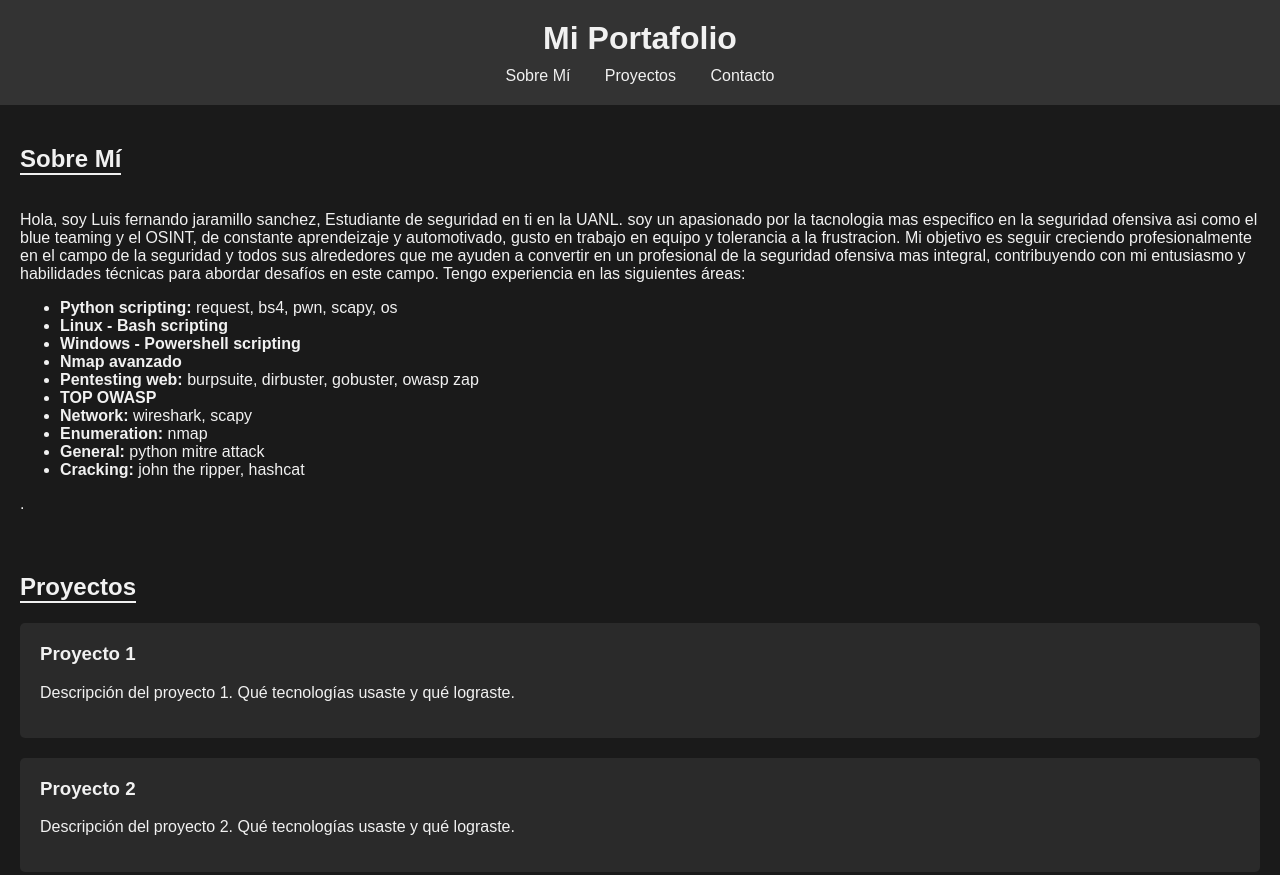
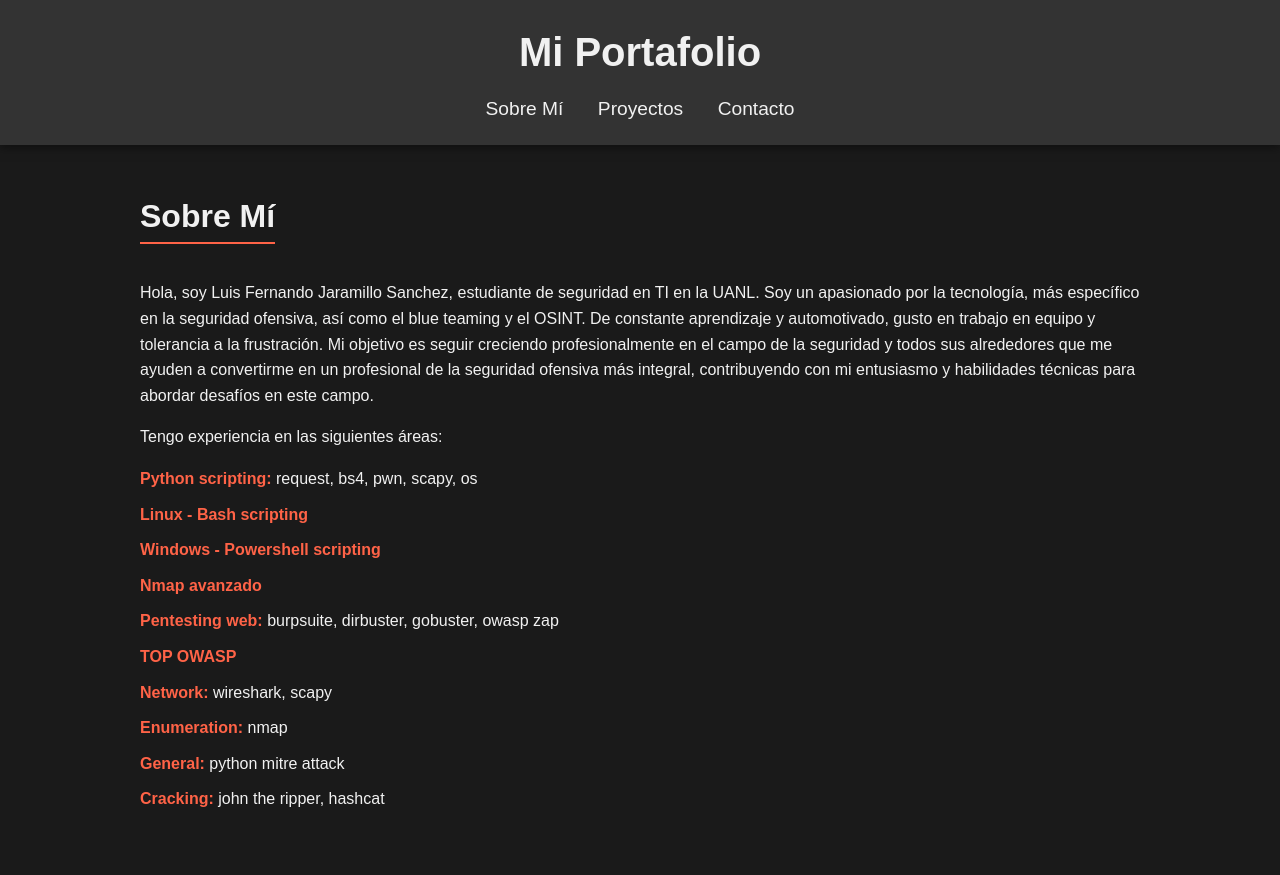
Before and after one commit to fersin/fersin.github.io, a plain HTML site: page index.html in a window 1280 px wide. Shown: the top 875 px of the page. Drawn offline with Linux system fonts and the light colour scheme.

Commit message:
Update index.html

```diff
--- a/index.html
+++ b/index.html
@@ -6,57 +6,63 @@
     <title>Mi Portafolio</title>
     <style>
         body {
-            font-family: Arial, sans-serif;
+            font-family: 'Arial', sans-serif;
             margin: 0;
             background-color: #1a1a1a;
             color: #f1f1f1;
+            line-height: 1.6;
         }
         header {
             background-color: #333;
-            padding: 20px;
+            padding: 20px 0;
             text-align: center;
+            position: sticky;
+            top: 0;
+            z-index: 1000;
+            box-shadow: 0 2px 10px rgba(0, 0, 0, 0.5);
         }
         header h1 {
             margin: 0;
             color: #f1f1f1;
+            font-size: 2.5em;
         }
         nav {
-            text-align: center;
             margin-top: 10px;
         }
         nav a {
             color: #f1f1f1;
             margin: 0 15px;
             text-decoration: none;
+            font-size: 1.2em;
+            transition: color 0.3s;
+        }
+        nav a:hover {
+            color: #ff6347;
         }
         .container {
             padding: 20px;
+            max-width: 1000px;
+            margin: auto;
         }
         .section-title {
-            border-bottom: 2px solid #f1f1f1;
+            border-bottom: 2px solid #ff6347;
             display: inline-block;
             margin-bottom: 20px;
+            font-size: 2em;
         }
-        .projects, .contact {
+        .contact {
             margin-top: 40px;
-        }
-        .project {
-            background-color: #2a2a2a;
-            margin-bottom: 20px;
-            padding: 20px;
-            border-radius: 5px;
-        }
-        .project h3 {
-            margin-top: 0;
         }
         .contact-form {
             background-color: #2a2a2a;
             padding: 20px;
-            border-radius: 5px;
+            border-radius: 10px;
+            box-shadow: 0 4px 8px rgba(0, 0, 0, 0.3);
         }
         .contact-form label {
             display: block;
             margin-bottom: 10px;
+            font-size: 1.1em;
         }
         .contact-form input, .contact-form textarea {
             width: 100%;
@@ -66,17 +72,30 @@
             border-radius: 5px;
             background-color: #3a3a3a;
             color: #f1f1f1;
+            font-size: 1em;
         }
         .contact-form button {
             padding: 10px 20px;
             border: none;
             border-radius: 5px;
-            background-color: #555;
+            background-color: #ff6347;
             color: #f1f1f1;
             cursor: pointer;
+            font-size: 1.1em;
+            transition: background-color 0.3s;
         }
         .contact-form button:hover {
-            background-color: #777;
+            background-color: #e5533d;
+        }
+        ul {
+            list-style: none;
+            padding: 0;
+        }
+        ul li {
+            margin: 10px 0;
+        }
+        ul li strong {
+            color: #ff6347;
         }
     </style>
 </head>
@@ -85,14 +104,15 @@
         <h1>Mi Portafolio</h1>
         <nav>
             <a href="#about">Sobre Mí</a>
-            <a href="#projects">Proyectos</a>
+            <a href="projects.html">Proyectos</a>
             <a href="#contact">Contacto</a>
         </nav>
     </header>
     <div class="container">
         <section id="about">
             <h2 class="section-title">Sobre Mí</h2>
-            <p>Hola, soy Luis fernando jaramillo sanchez, Estudiante de seguridad en ti en la UANL. soy un apasionado por la tacnologia mas especifico en la seguridad ofensiva asi como el blue teaming y el OSINT, de constante aprendeizaje y automotivado, gusto en trabajo en equipo y tolerancia a la frustracion. Mi objetivo es seguir creciendo profesionalmente en el campo de la seguridad y todos sus alrededores que me ayuden a convertir en un profesional de la seguridad ofensiva mas integral, contribuyendo con mi entusiasmo y habilidades técnicas para abordar desafíos en este campo. Tengo experiencia en las siguientes áreas:</p>
+            <p>Hola, soy Luis Fernando Jaramillo Sanchez, estudiante de seguridad en TI en la UANL. Soy un apasionado por la tecnología, más específico en la seguridad ofensiva, así como el blue teaming y el OSINT. De constante aprendizaje y automotivado, gusto en trabajo en equipo y tolerancia a la frustración. Mi objetivo es seguir creciendo profesionalmente en el campo de la seguridad y todos sus alrededores que me ayuden a convertirme en un profesional de la seguridad ofensiva más integral, contribuyendo con mi entusiasmo y habilidades técnicas para abordar desafíos en este campo.</p>
+            <p>Tengo experiencia en las siguientes áreas:</p>
             <ul>
                 <li><strong>Python scripting:</strong> request, bs4, pwn, scapy, os</li>
                 <li><strong>Linux - Bash scripting</strong></li>
@@ -104,20 +124,7 @@
                 <li><strong>Enumeration:</strong> nmap</li>
                 <li><strong>General:</strong> python mitre attack</li>
                 <li><strong>Cracking:</strong> john the ripper, hashcat</li>
-            </ul>.
-            </p>
-        </section>
-        <section id="projects" class="projects">
-            <h2 class="section-title">Proyectos</h2>
-            <div class="project">
-                <h3>Proyecto 1</h3>
-                <p>Descripción del proyecto 1. Qué tecnologías usaste y qué lograste.</p>
-            </div>
-            <div class="project">
-                <h3>Proyecto 2</h3>
-                <p>Descripción del proyecto 2. Qué tecnologías usaste y qué lograste.</p>
-            </div>
-            <!-- Añade más proyectos según sea necesario -->
+            </ul>
         </section>
         <section id="contact" class="contact">
             <h2 class="section-title">Contacto</h2>
```
